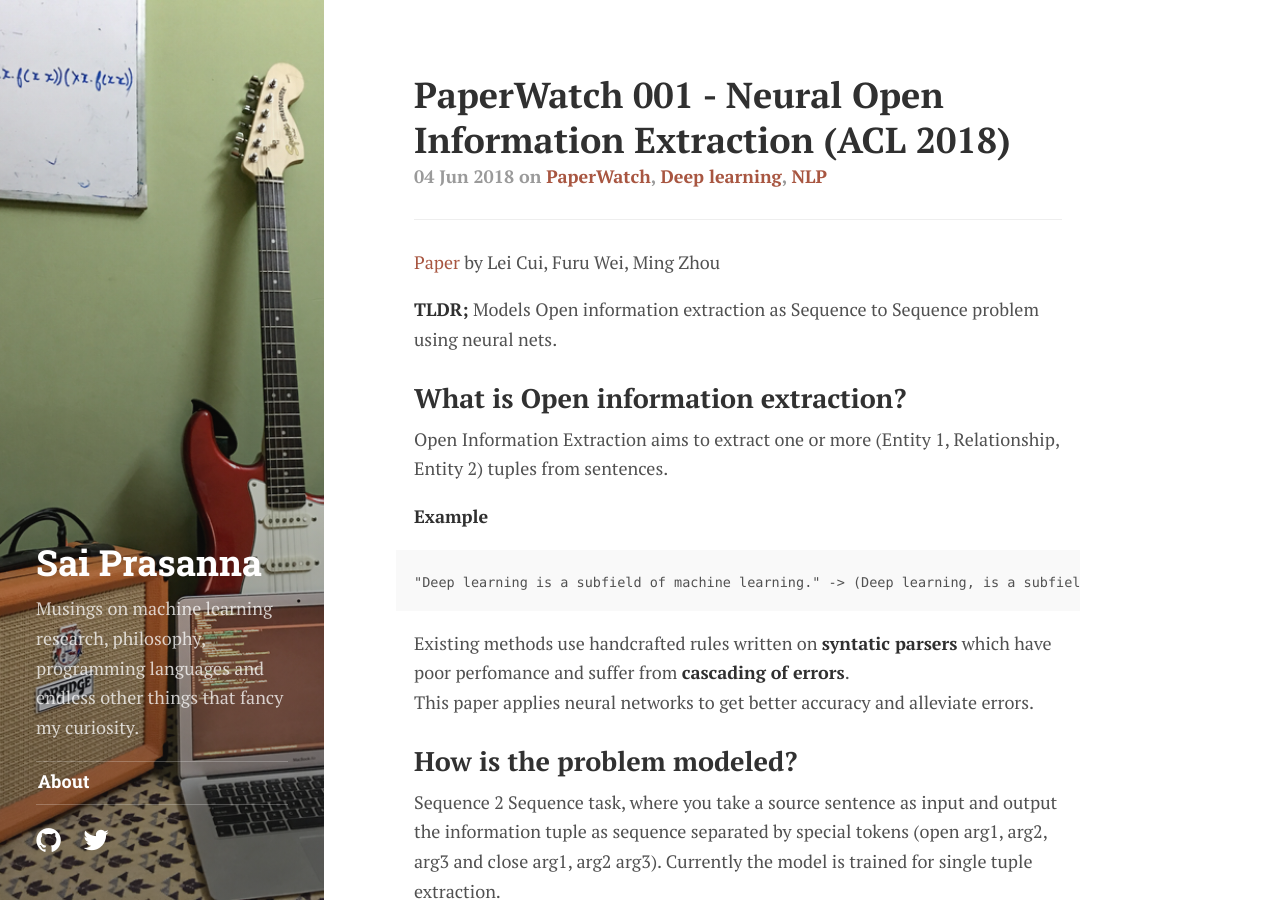
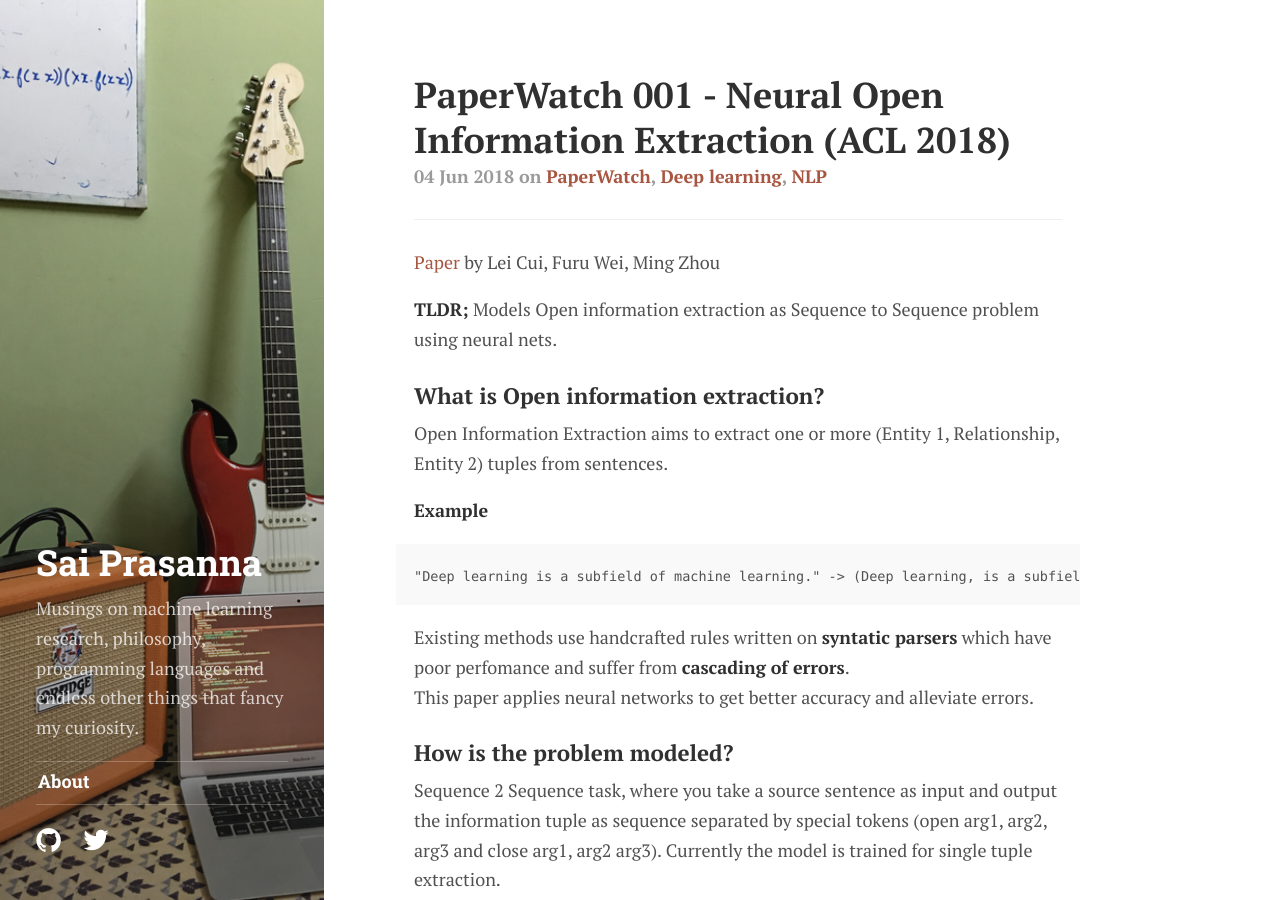
Before and after one commit to sai-prasanna/sai-prasanna.github.io, a Jekyll site: the page built from _posts/2018-06-04-neural-open-information-extraction.md, in a window 1280 px wide and 900 px high. Built offline with Jekyll 4.4.1, drawn with Linux system fonts in a browser that asks for light colours; some web fonts are replaced.

```diff
--- a/_posts/2018-06-04-neural-open-information-extraction.md
+++ b/_posts/2018-06-04-neural-open-information-extraction.md
@@ -10,7 +10,7 @@ tags: [PaperWatch, Deep learning, NLP]
 
 **TLDR;** Models Open information extraction as  Sequence to Sequence problem using neural nets.
 
-## What is Open information extraction?
+### What is Open information extraction?
 
 Open Information Extraction aims to extract one or more (Entity 1, Relationship, Entity 2) tuples from sentences.
 
@@ -23,7 +23,7 @@ Open Information Extraction aims to extract one or more (Entity 1, Relationship,
 Existing methods use handcrafted rules written on **syntatic parsers** which have poor perfomance and suffer from **cascading of errors**.
 This paper applies neural networks to get better accuracy and alleviate errors.
 
-## How is the problem modeled?
+### How is the problem modeled?
 
 Sequence 2 Sequence task, where you take a source sentence as input and output the information tuple as sequence separated by special tokens (open arg1, arg2, arg3 and close arg1, arg2 arg3).  Currently the model is trained for single tuple extraction.
 
@@ -32,7 +32,7 @@ Sequence 2 Sequence task, where you take a source sentence as input and output t
 The paper uses a LSTM based **Sequence to Sequence** model with **attention**.
 The source and target vocabulary is same. If unknown word target is found, the model forms the target probability vector by placing attention on of source sequence as probability of the corresponding source words occurring.
 
-## What are the benchmarks?
+### What are the benchmarks?
 
 Evaluating on a large benchmark dataset, this model gets **0.473 AUC** (Area under curve) for Precision-Recall on **top 5 predictions** of this model (I think generated from beam search) has better performance , significantly higher than existing systems.  Among existing systems **OpenIE** has the best score of  **0.373 AUC** .
 
```
